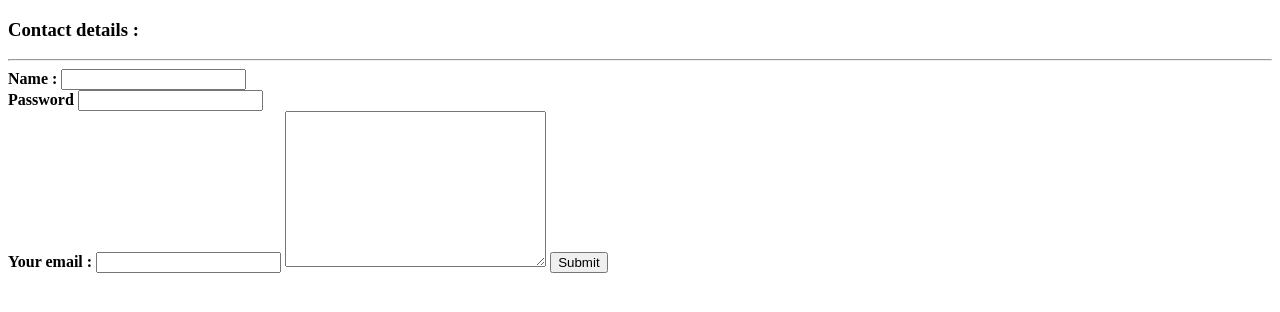
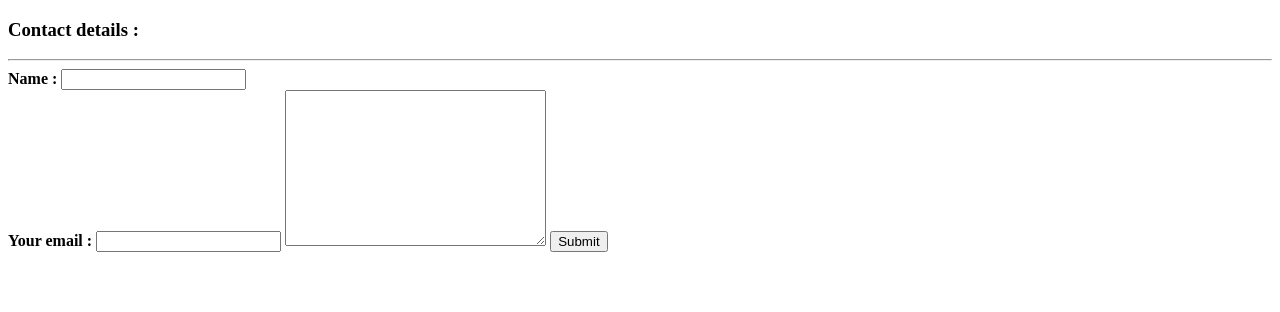
Before and after one commit to vipinrawatim/rawat, a plain HTML site: page main1.html in a window 1280 px wide. Drawn offline with Linux system fonts and the light colour scheme.

Commit message:
Update main1.html

```diff
--- a/main1.html
+++ b/main1.html
@@ -9,16 +9,11 @@
 <body>
     <h3>Contact details : </h3>
     <hr>
-   <form  action="malito:dummy@gmail.com" method="post" enctype="text/plain">
+   <form  action="mailto:einsteinrawat499@gmail.com" method="post" enctype="text/plain">
     <label for="your name :"> <strong>Name :</strong> </label>
      <input type="text" name="yor name" value="">
-
-
     <br>
-    <label > <strong>Password</strong></label>
-    <input type="password" name="password">
-    <br>
-    <label for=""> <strong>Your email :</strong></label>
+    <label> <strong>Your email :</strong></label>
     <input type="email" name="your email">
 
     <textarea name="feedback" id="" cols="30" rows="10"></textarea>
```
